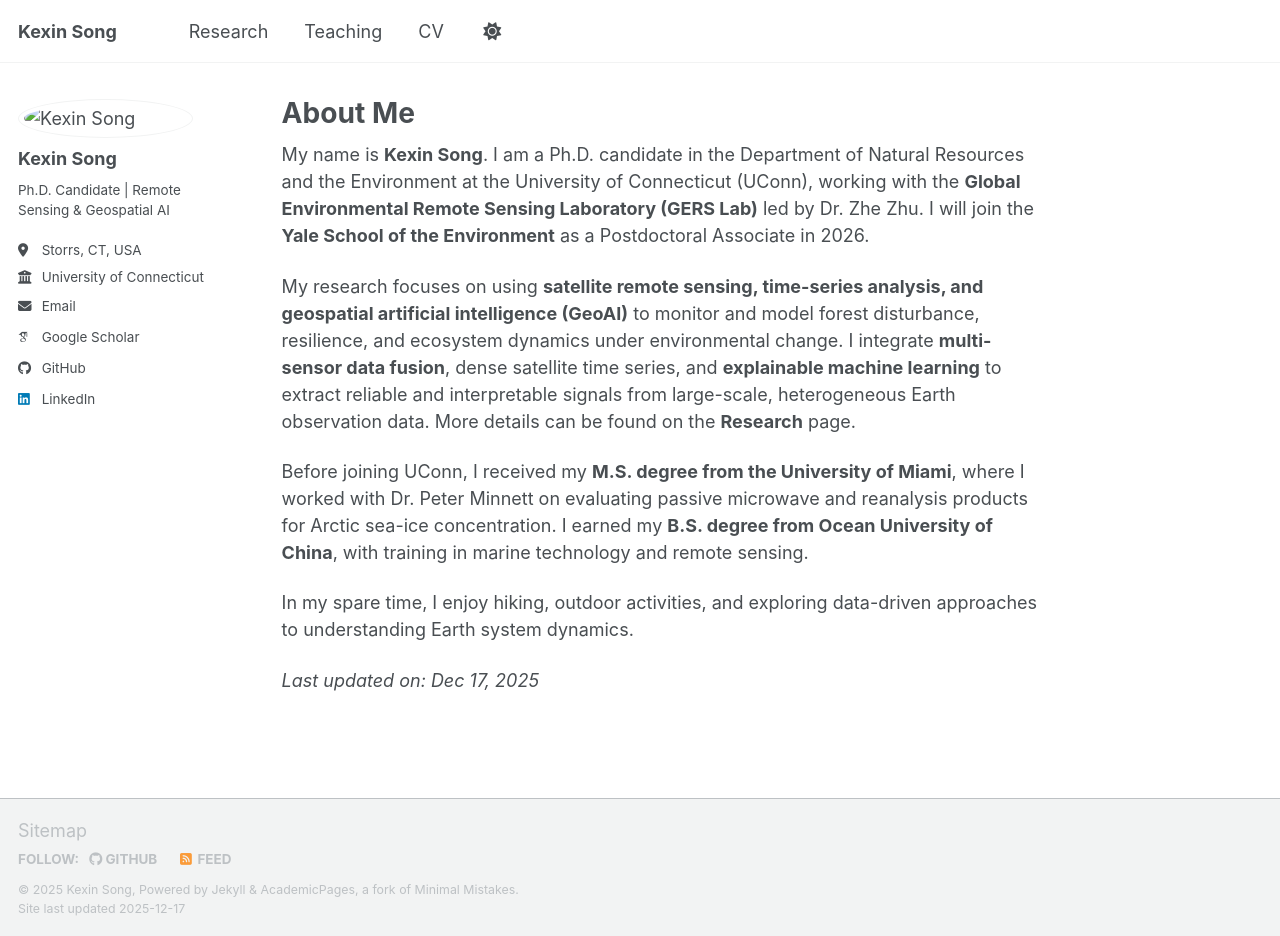
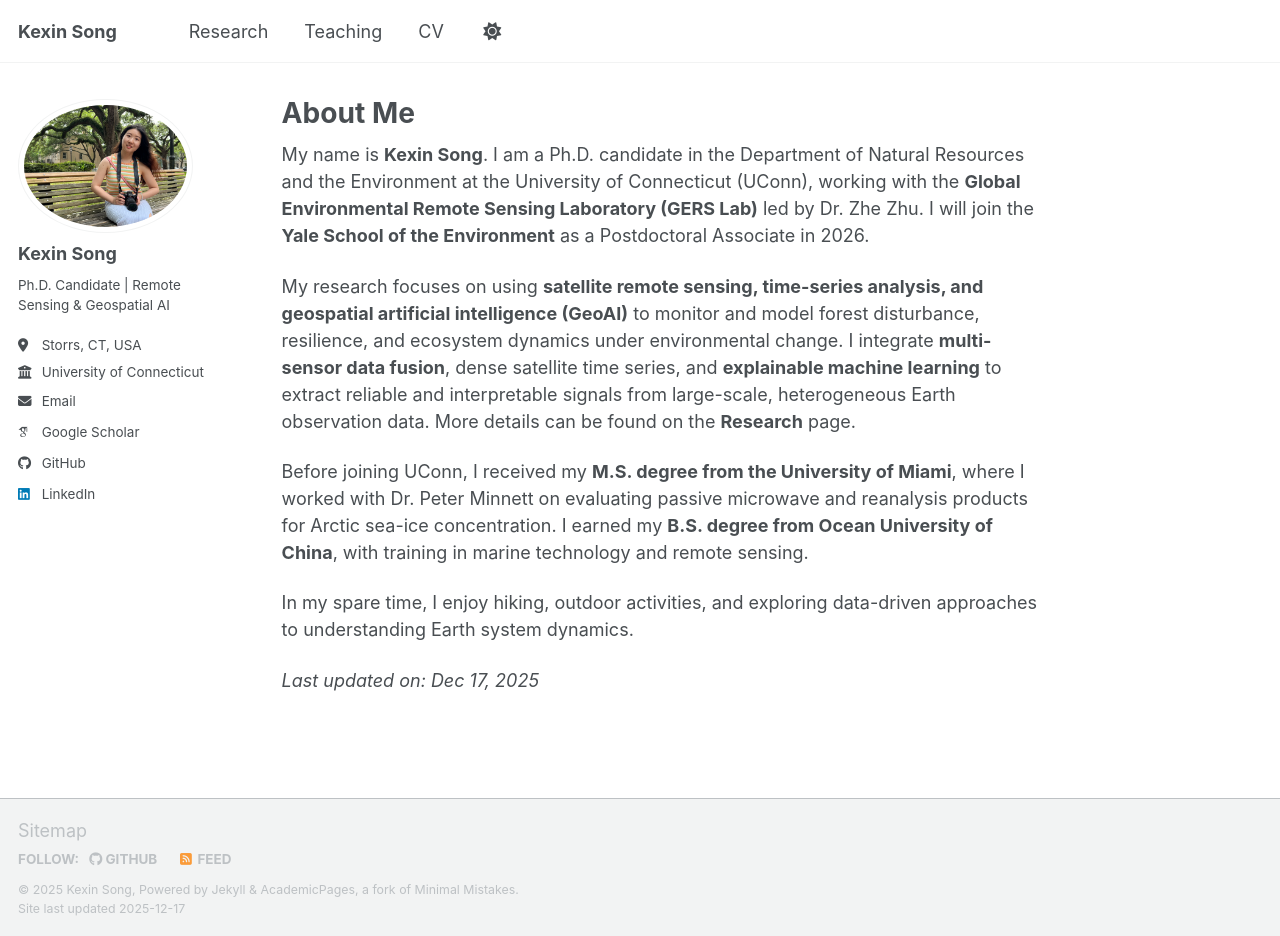
Before and after one commit to kathy9980/kathy9980.github.io, a Jekyll site: the page built from _pages/about.md, in a window 1280 px wide and 936 px high. Built offline with Jekyll 4.4.1, drawn with Linux system fonts in a browser that asks for light colours; some web fonts are replaced; a script bundle is joined from its source files by our own code; library files that are not in the unit come from our copies.

Commit message:
Update author avatar URL in config file

```diff
--- a/_config.yml
+++ b/_config.yml
@@ -18,7 +18,7 @@ repository: "kathy9980/kathy9980.github.io"
 # Author Sidebar
 # =========================
 author:
-  avatar: "/images/self.png"
+  avatar: "https://github.com/kathy9980/kathy9980.github.io/blob/master/images/self.png"
 
   name: "Kexin Song"
   bio: "Ph.D. Candidate | Remote Sensing & Geospatial AI"
```
